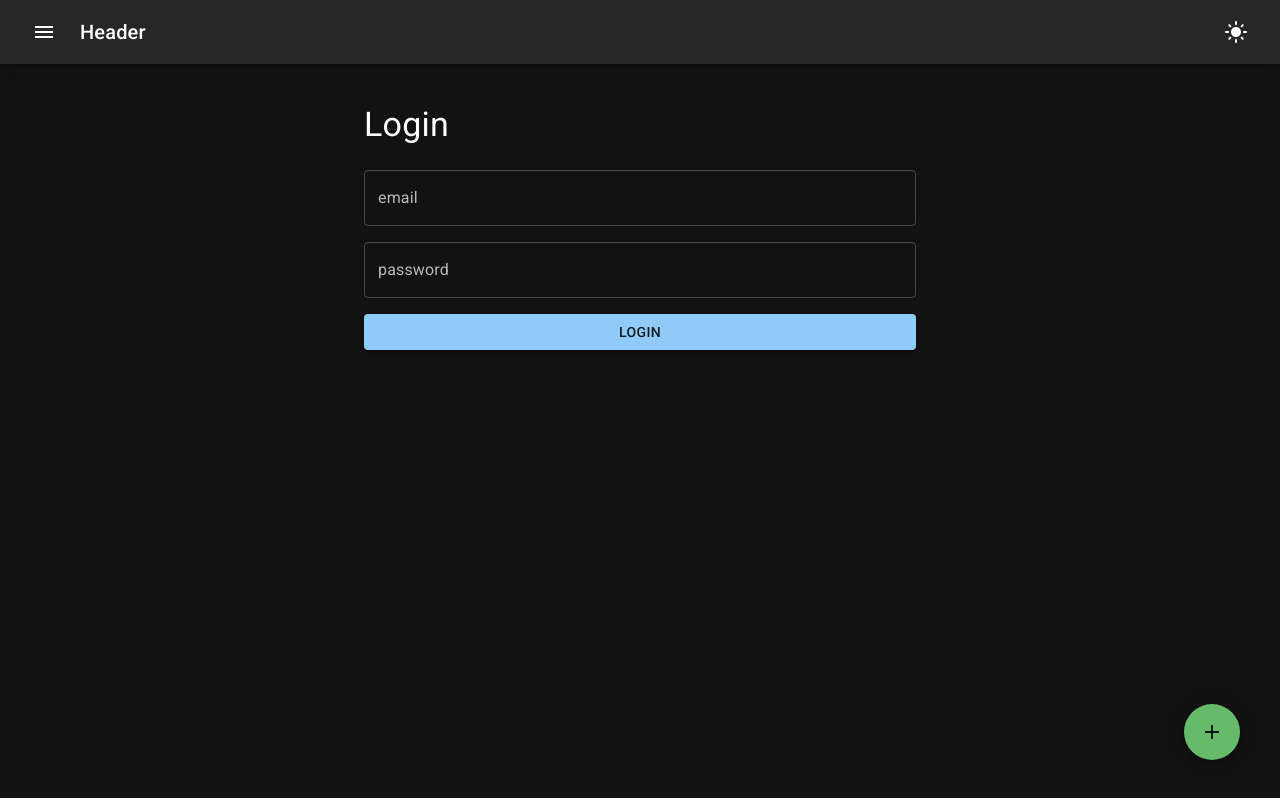
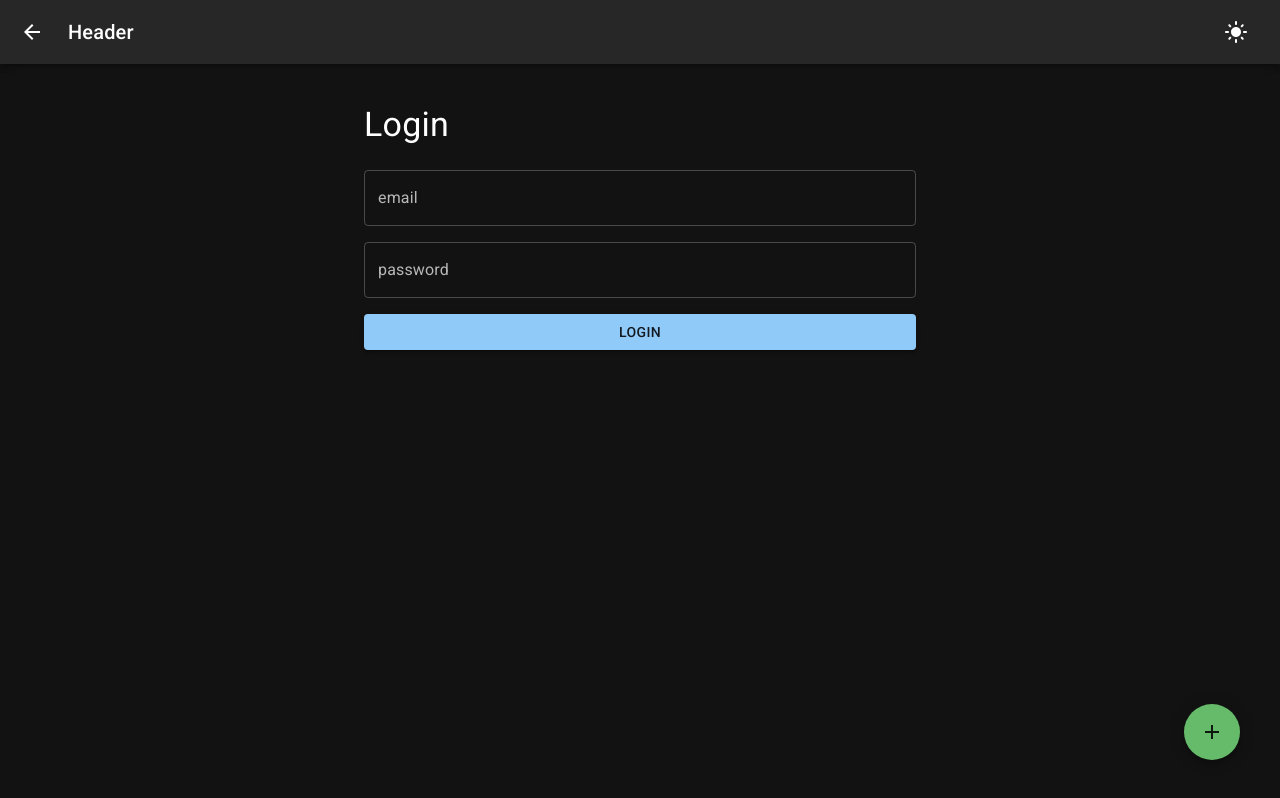
Before and after one commit to winhtutaung1234/blog-app, a React (Vite) app: page /login in a window 1280 px wide. Built offline with nearby package versions, Linux system fonts and the light colour scheme; no server answers.

Commit message:
show articles and updated authUser middleware in router

```diff
--- a/src/App.jsx
+++ b/src/App.jsx
@@ -4,8 +4,12 @@ import Home from "./pages/Home";
 import Login from "./pages/Login";
 import Register from "./pages/Register";
 import AddArticle from "./pages/AddArticle";
+import { Navigate } from "react-router-dom";
+import { useAuthUser } from "./components/AuthUser";
 
 export default function App() {
+   const { authUser } = useAuthUser();
+
    const router = createBrowserRouter([
       {
          path: "/",
@@ -25,7 +29,7 @@ export default function App() {
             },
             {
                path: "/add-article",
-               element: <AddArticle />
+               element: Object.keys(authUser).length !== 0  ? <AddArticle /> : <Navigate to="/" />
             }
          ]
       }
--- a/src/components/Header.jsx
+++ b/src/components/Header.jsx
@@ -1,21 +1,47 @@
-import { DarkMode, LightMode, Menu } from "@mui/icons-material";
+import {
+    DarkMode,
+    LightMode,
+    Menu as MenuIcon,
+    ArrowBack as BackIcon,
+} from "@mui/icons-material";
 import { AppBar, Box, IconButton, Toolbar, Typography } from "@mui/material";
 import { useDispatch, useSelector } from "react-redux";
-import { getOpenDrawer, setOpenDrawer } from "../app/appDrawerSlice";
+import { setOpenDrawer } from "../app/appDrawerSlice";
 import { getMode, setMode } from "../app/themeProviderSlice";
+
+import { useLocation, useNavigate } from "react-router-dom";
+
 
 export default function Header() {
     const dispatch = useDispatch();
     const mode = useSelector(getMode);
 
+    const { pathname } = useLocation();
+    const navigate = useNavigate();
+
     return <AppBar position="static">
         <Toolbar>
             <Box sx={{ display: "flex", flexGrow: 1 }}>
-                <IconButton color="inherit" onClick={() => {
-                    dispatch(setOpenDrawer());
-                }}>
-                    <Menu />
-                </IconButton>
+                {pathname === "/" ? (
+                    <IconButton
+                        edge="start"
+                        color="inherit"
+                        onClick={() => {
+                            dispatch(setOpenDrawer());
+                        }}>
+                        <MenuIcon />
+                    </IconButton>
+                ) : (
+                    <IconButton
+                        edge="start"
+                        color="inherit"
+                        onClick={() => {
+                            navigate(-1);
+                        }}>
+                        <BackIcon />
+                    </IconButton>
+                )}
+
                 <Typography variant="h6" sx={{ mt: .5, ml: 2 }}>Header</Typography>
             </Box>
             <IconButton color="inherit" onClick={() => {
--- a/src/pages/AddArticle.jsx
+++ b/src/pages/AddArticle.jsx
@@ -1,24 +1,9 @@
-import { useEffect, useRef } from "react";
-import { useAuthUser } from "../components/AuthUser"
-import { useNavigate } from "react-router-dom";
-import { useDispatch } from "react-redux";
-import { setFeedBack, setOpenMessage } from "../app/messageSlice";
+import { useRef } from "react";
 import { Button, TextField } from "@mui/material";
 
 export default function AddArticle() {
-    const { authUser } = useAuthUser();
-    const navigate = useNavigate();
-    const dispatch = useDispatch();
-
     const titleRef = useRef();
     const bodyRef = useRef();
-
-    useEffect(() => {
-        if(Object.keys(authUser).length === 0) {
-            navigate("/");
-        }
-
-    }, [authUser]);
 
     return <form onSubmit={e => {
         e.preventDefault();
--- a/src/pages/Home.jsx
+++ b/src/pages/Home.jsx
@@ -1,3 +1,33 @@
+import { Box, Card, CardContent, Typography } from "@mui/material";
+import { useEffect, useState } from "react"
+
 export default function Home() {
-    return <h1>Home</h1>
+    const [articles, setArticles] = useState([]);
+
+    (async () => {
+        const api = import.meta.env.VITE_API_URL;
+        const res = await fetch(`${api}/articles`);
+        setArticles(await res.json());
+    })();
+
+    return <Box>
+        {articles.map(article => (
+            <Card
+                sx={{ mb: 3 }}
+                key={article._id}>
+                <CardContent>
+                    <Box sx={{
+                        display: "flex",
+                        justifyContent: "space-between",
+                        mb: 2,
+                    }}>
+                        <Typography sx={{ fontSize: 15 }}>{ article.owner.name }</Typography>
+                        <Typography sx={{ fontSize: 12 }}>{ article.created }</Typography>
+                    </Box>
+                    <Typography sx={{ mb: 2, fontSize: 18 }}>{ article.title }</Typography>
+                    <Typography sx={{ ml: 2, fontSize: 15 }}>{ article.body }</Typography>
+                </CardContent>
+            </Card>
+        ))}
+    </Box>
 }
--- a/src/pages/Login.jsx
+++ b/src/pages/Login.jsx
@@ -8,7 +8,7 @@ import { useAuthUser } from "../components/AuthUser";
 export default function Login() {
     const emailRef = useRef();
     const passRef = useRef();
-    const { authUser, setAuthUser } = useAuthUser();
+    const { setAuthUser } = useAuthUser();
 
     const navigate = useNavigate();
     const dispatch = useDispatch();
```
